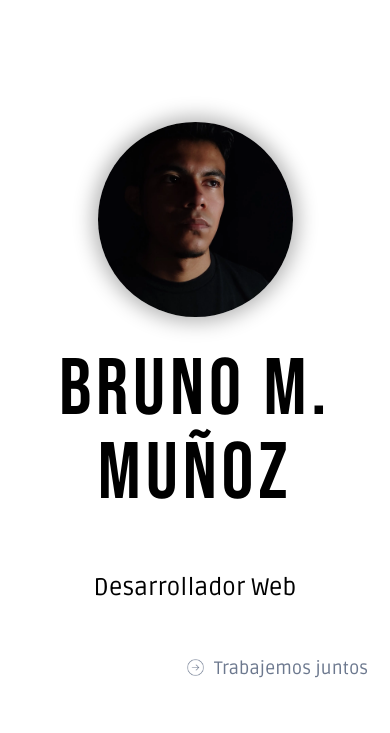
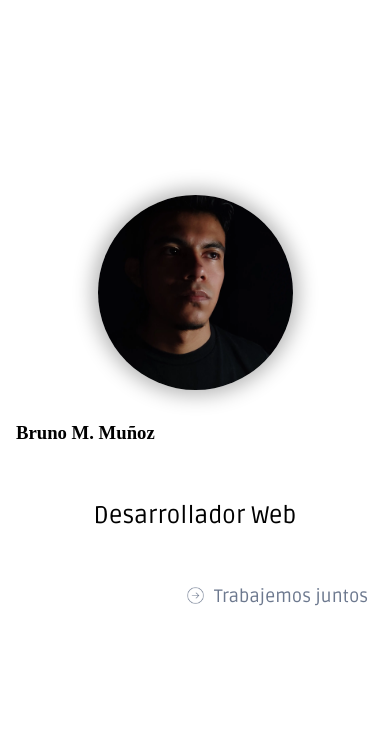
Before and after one commit to DromerJx/webbrunomoreno, a website: page index.html in a window 390 px wide. Shown: the part 111-844 px from the top of the page. Drawn offline with nearby package versions, Linux system fonts and the light colour scheme.

Commit message:
cambio en los H1

```diff
--- a/style.css
+++ b/style.css
@@ -78,13 +78,13 @@ main {
     flex-direction: column;
     gap: 5rem;
 }
-h1 {
+/* h1 {
     width: 30rem;
     font-size: 7rem;
     font-weight: 400;
     letter-spacing: .75rem;
     font-family: var(--font1);
-}
+} */
 .profession {
     width: 100%;
     height: 4rem;
@@ -927,15 +927,13 @@ footer{
         /* flex-direction: column; */
         gap: 3rem;
     }
-    h1 {
+    /* h1 {
         width: 100%;
         font-size: 5rem;
         text-align: center;
-        /* font-weight: 400; */
         letter-spacing: .3rem;
         line-height: 5.2rem;
-        /* font-family: var(--font1); */
-    }
+    } */
     .profession {
         /* width: 100%; */
         height: 3rem;
```
